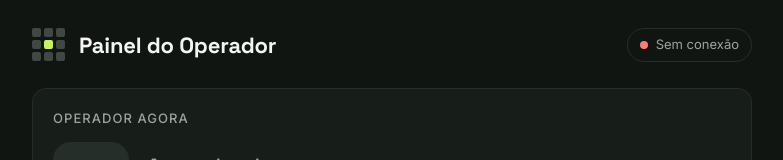
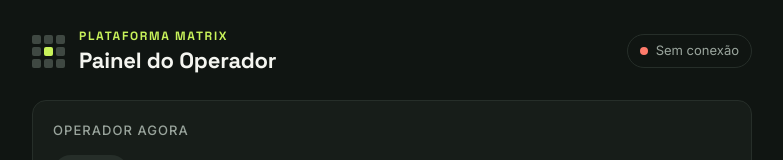
Before and after one commit to Gavirate-Hag/Plat-matrix, a plain HTML site: page painel-operador/index.html in a window 1280 px wide. Shown: the top 160 px of the page, without its empty margins (248-1031 px from the left). Drawn offline with Linux system fonts and the light colour scheme; no server answers.

Commit message:
Painel do operador: nome Plataforma Matrix no topo
Co-Authored-By: Claude Opus 5.5 <noreply@anthropic.com>
Claude-Session: https://claude.ai/code/session_01Am4Zh71mWPUzY7XZ1RC2j7

```diff
--- a/painel-operador/index.html
+++ b/painel-operador/index.html
@@ -3,7 +3,7 @@
 <head>
 <meta charset="utf-8">
 <meta name="viewport" content="width=device-width, initial-scale=1">
-<title>Painel do Operador — Matrix</title>
+<title>Plataforma Matrix — Painel do Operador</title>
 <link rel="preconnect" href="https://fonts.googleapis.com">
 <link href="https://fonts.googleapis.com/css2?family=Inter:wght@400;500;600&family=Space+Grotesk:wght@500;700&display=swap" rel="stylesheet">
 <style>
@@ -19,6 +19,7 @@
   .logo i{width:9px;height:9px;background:var(--musgo);border-radius:2px}
   .logo i:nth-child(5){background:var(--limao)}
   h1{font:700 22px "Space Grotesk",Inter,sans-serif;margin:0;letter-spacing:-.01em}
+  .marca{font:700 12px "Space Grotesk",sans-serif;text-transform:uppercase;letter-spacing:.14em;color:var(--limao);margin-bottom:2px}
   .pill{margin-left:auto;display:flex;align-items:center;gap:8px;padding:6px 12px;border:1px solid var(--linha);border-radius:999px;font-size:13px;color:var(--mudo)}
   .dot{width:8px;height:8px;border-radius:50%;background:var(--musgo)}
   .pill.live .dot{background:var(--limao);box-shadow:0 0 0 4px rgba(200,242,90,.15)}
@@ -62,7 +63,10 @@
 <div class="wrap">
   <header>
     <div class="logo"><i></i><i></i><i></i><i></i><i></i><i></i><i></i><i></i><i></i></div>
-    <h1>Painel do Operador</h1>
+    <div>
+      <div class="marca">Plataforma Matrix</div>
+      <h1>Painel do Operador</h1>
+    </div>
     <div class="pill" id="pill"><span class="dot"></span><span id="pillTxt">Conectando…</span></div>
   </header>
 
```
